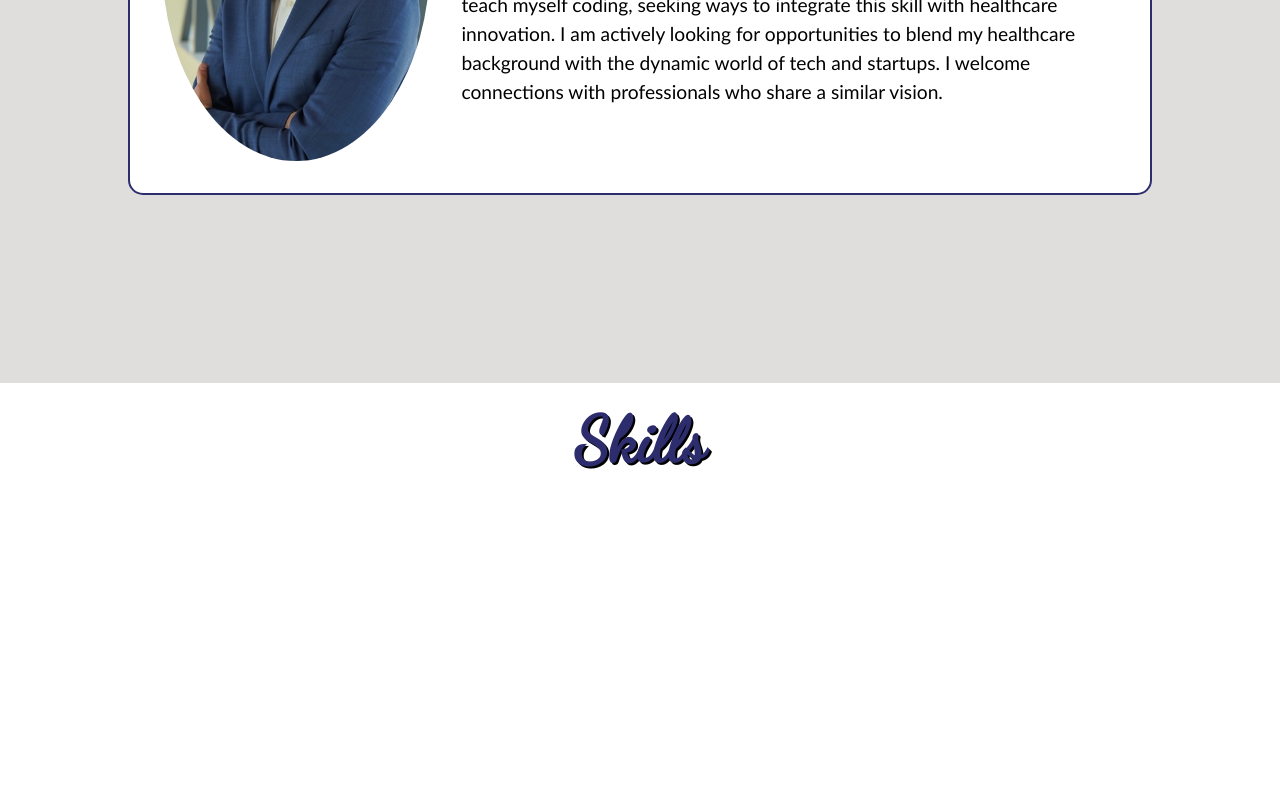
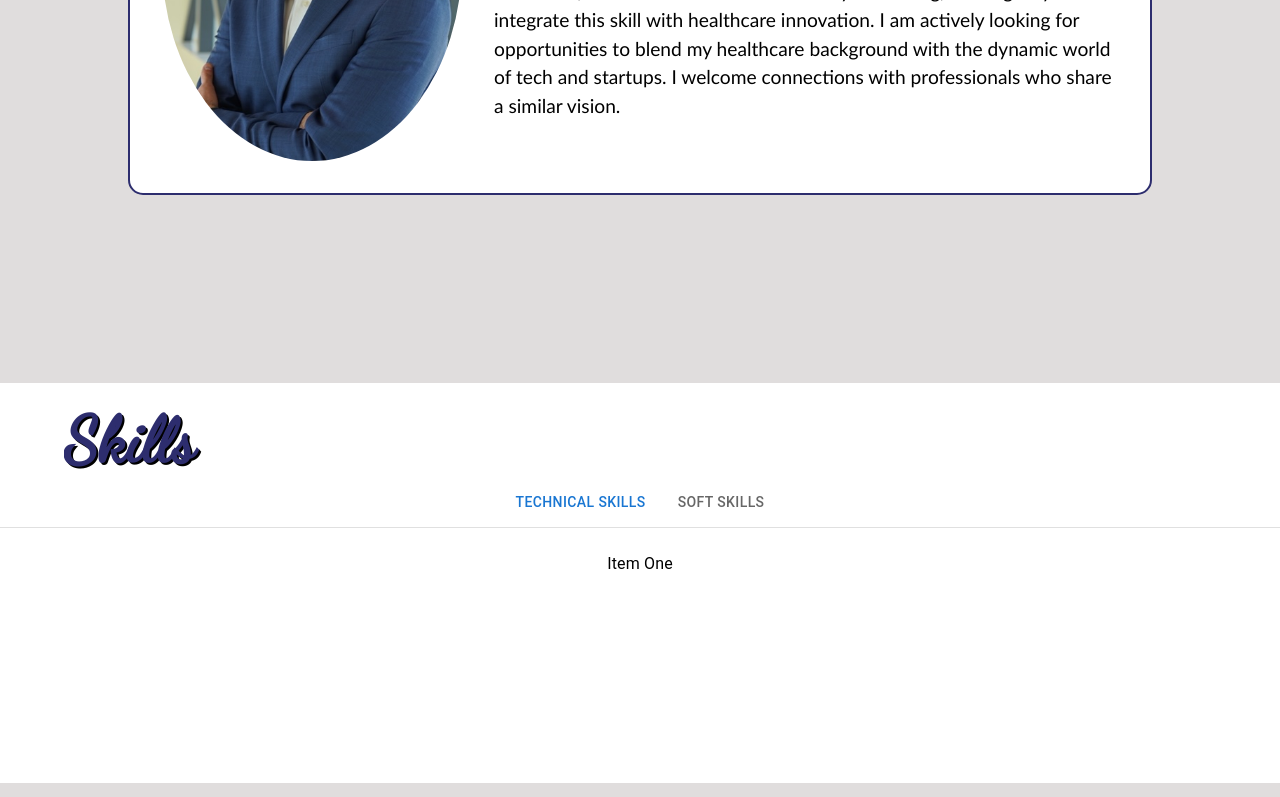
Before and after one commit to Long2ej/myPortfolio, a React (Create React App) app in the folder myportfolio/: page /home in a window 1280 px wide. Shown: the part 1217-2014 px from the top of the page. Built offline with nearby package versions, Linux system fonts and the light colour scheme.

Commit message:
Centering

```diff
--- a/myportfolio/package.json
+++ b/myportfolio/package.json
@@ -3,11 +3,14 @@
   "version": "0.1.0",
   "private": true,
   "dependencies": {
+    "@emotion/react": "^11.11.1",
+    "@emotion/styled": "^11.11.0",
     "@fortawesome/fontawesome-svg-core": "^6.4.2",
     "@fortawesome/free-brands-svg-icons": "^6.4.2",
     "@fortawesome/free-regular-svg-icons": "^6.4.2",
     "@fortawesome/free-solid-svg-icons": "^6.4.2",
     "@fortawesome/react-fontawesome": "^0.2.0",
+    "@mui/material": "^5.14.11",
     "@testing-library/jest-dom": "^5.17.0",
     "@testing-library/react": "^13.4.0",
     "@testing-library/user-event": "^13.5.0",
--- a/myportfolio/src/App.css
+++ b/myportfolio/src/App.css
@@ -3,6 +3,7 @@
   margin: 0;
   padding: 0;
   font-family: 'Playfair Display', serif;
+  overflow-x: hidden;
 }
 
 ::-webkit-scrollbar {
@@ -377,7 +378,7 @@ span {
 
 .profile-pic {
   border-radius: 50%;
-  width: 350px;
+  min-width: 300px;
   height: 400px;
   margin-right: 2rem;
 }
@@ -392,7 +393,7 @@ span {
   font-family: 'Gill Sans', 'Gill Sans MT', Calibri, 'Trebuchet MS', sans-serif
 }
 
-@media screen and (max-width: 800px) {
+@media screen and (max-width: 900px) {
   .about-box {
     flex-direction: column;
     padding: 1rem;
@@ -487,8 +488,8 @@ span {
   text-shadow: 2px 2px var(--pri-color);
   font-family: 'Courgette', cursive;
   font-family: 'Dancing Script', cursive;
-  text-align: center;
-  margin-top: 1.5%;
+  text-align: left;
+  margin: 1.5% 0 0 5%;
 }
 
 @media screen and (max-width: 800px) {
@@ -516,4 +517,6 @@ span {
 .contact-section-parent {
   height: 50vh;
   background-color: var(--alt2-color);
+  display: flex;
+  justify-content: center;
 }
--- a/myportfolio/src/pages/Home.js
+++ b/myportfolio/src/pages/Home.js
@@ -1,4 +1,5 @@
 import Profilepic from '../pages/Images/Profilepic.jpg';
+import BasicTabs from './Slider';
 import React, { useEffect } from 'react';
 
 export default function Home() {
@@ -161,11 +162,10 @@ export default function Home() {
             </section>
 
             <section className="skills-section-parent">
-                <h1 className='skillsh1 hidden'>Skills</h1>
+                <h1 className='skillsh1 hidden1'>Skills</h1>
 
-                <div className='boxesdiv'>
+                <BasicTabs />
 
-                </div>
 
             </section>
 
--- /dev/null
+++ b/myportfolio/src/pages/Slider.js
@@ -0,0 +1,70 @@
+import * as React from 'react';
+import Tabs from '@mui/material/Tabs';
+import Tab from '@mui/material/Tab';
+import Typography from '@mui/material/Typography';
+import Box from '@mui/material/Box';
+
+
+
+
+function CustomTabPanel(props) {
+    const { children, value, index, ...other } = props;
+
+    return (
+        <div
+            role="tabpanel"
+            hidden={value !== index}
+            id={`simple-tabpanel-${index}`}
+            aria-labelledby={`simple-tab-${index}`}
+            {...other}
+        >
+            {value === index && (
+                <Box sx={{ p: 3 }}>
+                    <Typography>{children}</Typography>
+                </Box>
+            )}
+        </div>
+    );
+}
+
+function a11yProps(index) {
+    return {
+        id: `simple-tab-${index}`,
+        'aria-controls': `simple-tabpanel-${index}`,
+    };
+}
+
+export default function BasicTabs() {
+    const [value, setValue] = React.useState(0);
+
+    const handleChange = (event, newValue) => {
+        setValue(newValue);
+    };
+
+    return (
+        <Box sx={{ width: '100%', textAlign: 'center' }}>
+            <Box
+                sx={{
+                    borderBottom: 1,
+                    borderColor: 'divider',
+                    display: 'flex',
+                    justifyContent: 'center'
+                }}>
+                <Tabs
+                    value={value}
+                    onChange={handleChange}
+                    aria-label="basic tabs example">
+                    <Tab label="Technical Skills" {...a11yProps(0)} />
+                    <Tab label="Soft Skills" {...a11yProps(1)} />
+                </Tabs>
+            </Box>
+            <CustomTabPanel value={value} index={0}>
+                Item One
+            </CustomTabPanel>
+            <CustomTabPanel value={value} index={1}>
+                Item Two
+            </CustomTabPanel>
+        </Box>
+
+    );
+}
```
Also changed, not shown: 1 other file (tests, documents, lock files or other folders).
